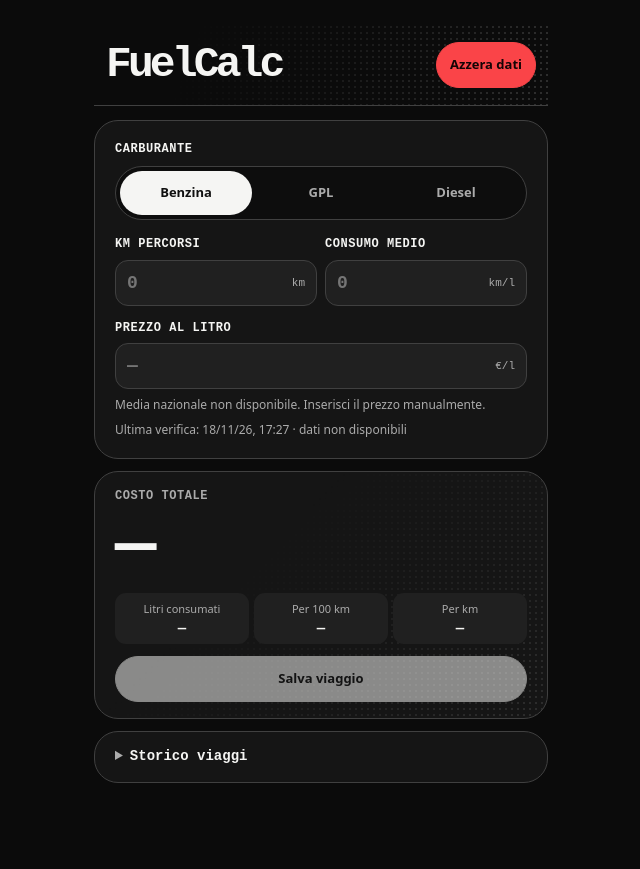
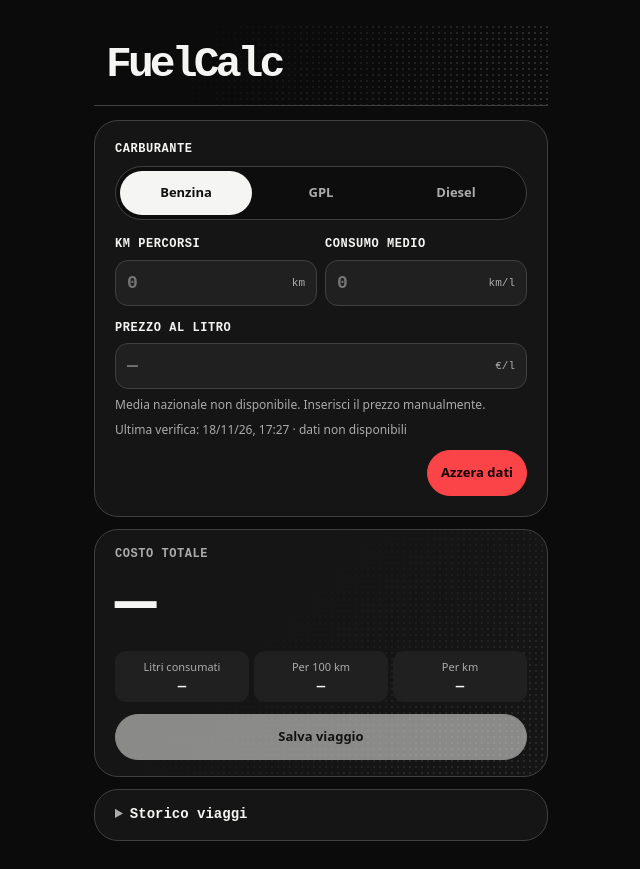
Before and after one commit to Gio325/fuelcalc, a plain HTML site: page index.html in a window 1280 px wide. Shown: the whole page, without its empty margins (319-959 px from the left). Before the commit the page ends 811 px from the top, so only its background shows below. Drawn offline with Linux system fonts and the light colour scheme; no server answers.

Commit message:
Move reset button into fuel calculator card

```diff
--- a/index.html
+++ b/index.html
@@ -132,7 +132,8 @@
     border-color: var(--red);
     color: #140405;
   }
-  #reset { white-space: nowrap; }
+  #reset { align-self: flex-end; margin-top: 12px; white-space: nowrap; }
+  .calculator-actions { display: flex; justify-content: flex-end; }
   [hidden] { display: none !important; }
   .meta { font-size: .75rem; line-height: 1.45; margin: 7px 0 0; }
   a { color: inherit; text-underline-offset: .2em; }
@@ -192,7 +193,6 @@
 <main>
   <header class="heading">
     <h1>FuelCalc</h1>
-    <button id="reset" type="button" title="Azzera chilometri, consumo e prezzi manuali">Azzera dati</button>
   </header>
   <section class="calculator" aria-label="Calcolatore carburante">
     <fieldset>
@@ -220,6 +220,9 @@
       </div>
       <p class="meta" id="price-note" role="status">Verifica della media nazionale in corso…</p>
       <p class="meta" id="last-check">Ultima verifica: —</p>
+    </div>
+    <div class="calculator-actions">
+      <button id="reset" type="button" title="Azzera chilometri, consumo e prezzi manuali">Azzera dati</button>
     </div>
   </section>
   <section class="result" aria-labelledby="result-title">
```
